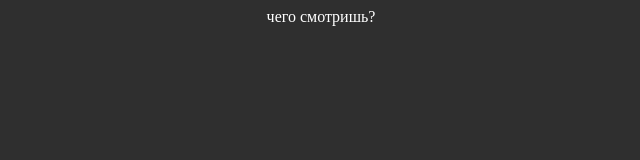
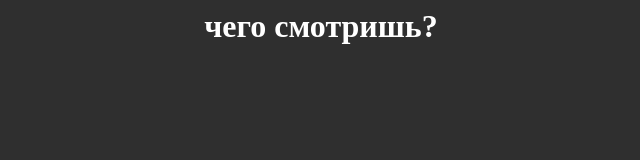
Before and after one commit to CubTeamoff/Nesplatit, a plain HTML site: page index.html in a window 1280 px wide. Shown: the whole page, without its empty margins (319-959 px from the left). Drawn offline with Linux system fonts and the light colour scheme.

Commit message:
Update index.html

```diff
--- a/index.html
+++ b/index.html
@@ -1,4 +1,4 @@
-<p>чего смотришь?</p>
+<h1>чего смотришь?</h1>
 <style>
   body {
     background-color: #2f2f2f;
```
